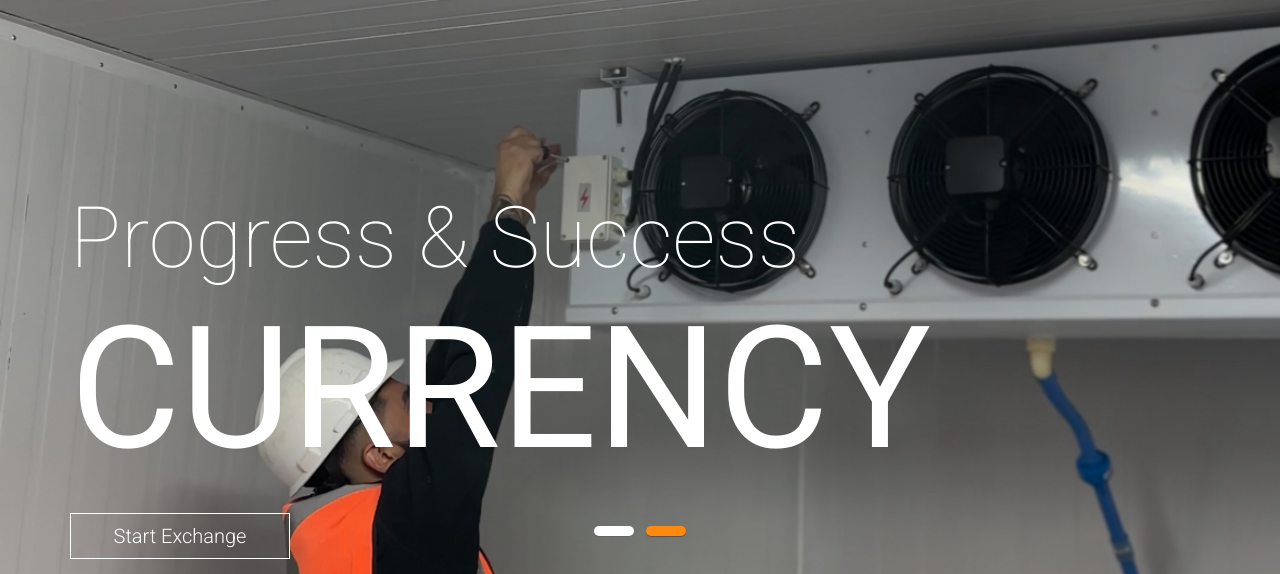
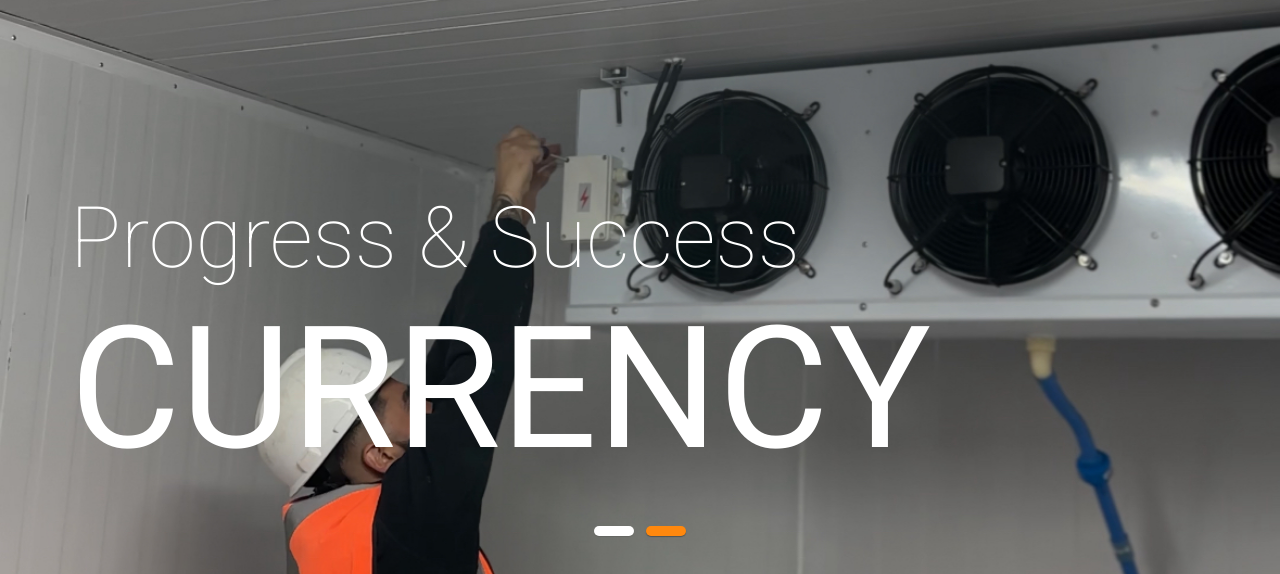
Before and after one commit to RusioK/SunorPage, a plain HTML site: page index.html in a window 1280 px wide. Shown: the part 201-775 px from the top of the page. Drawn offline with Linux system fonts and the light colour scheme.

```diff
--- a/index.html
+++ b/index.html
@@ -353,7 +353,7 @@
                                     <div class="slide_text white_fonts">
                                         <h3>Progress & Success<br><strong>Currency</strong></h3>
                                         <br>
-                                        <a class="start_exchange_bt" href="exchange.html">Start Exchange </a>
+
                                     </div>
                                 </div>
                             </div>
```
